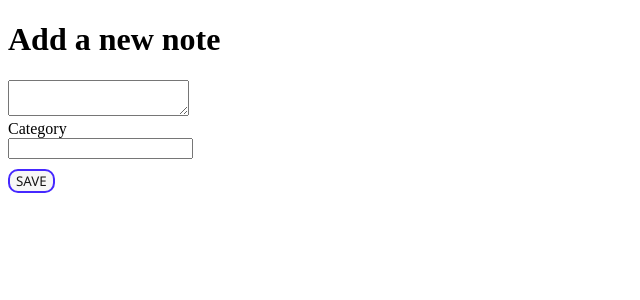
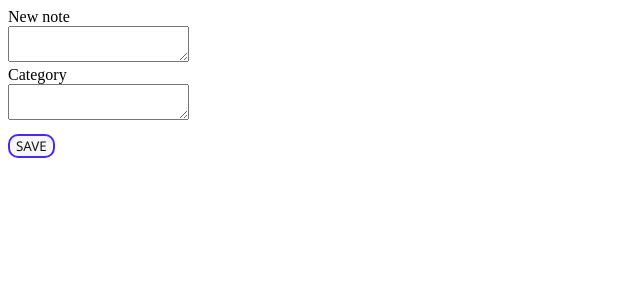
Before and after one commit to azeam/T9_notes, a React (Create React App) app in the folder home/: page /newnote in a window 1280 px wide. Shown: the top 300 px of the page, without its empty margins (0-640 px from the left). Built offline with nearby package versions, Linux system fonts and the light colour scheme; the HTML template or start-up script is replaced by a standard one.

Commit message:
Made new components

```diff
--- a/home/src/components/Button.jsx
+++ b/home/src/components/Button.jsx
@@ -1,11 +1,11 @@
 import React, { Component } from 'react';
-import './button.css';
+import './Button.css';
 
 class Button extends Component {
     render(){
         return(
             <div>
-                <button className="btn" onClick={this.props.onClick}>{this.props.label}</button>
+                <button className={this.props.className} onClick={this.props.onClick}>{this.props.label}</button>
             </div>
         );
     }
--- /dev/null
+++ b/home/src/components/TextArea.jsx
@@ -0,0 +1,14 @@
+import React, { Component } from 'react';
+
+class TextArea extends Component{
+    render(){
+        return(
+            <div>
+                <label for={this.props.name}>{this.props.label}</label><br/>
+                <textarea name={this.props.name} id={this.props.id} onChange={this.props.onChange}></textarea><br/>
+            </div>
+        );
+    }
+}
+
+export default (TextArea);
--- a/home/src/components/noteForm.js
+++ /dev/null
@@ -1,20 +0,0 @@
-import React, { Component } from 'react';
-
-class noteForm extends Component{
-    render(){
-        return(
-            <div className="noteForm">
-                <h1>
-                    Add a new note
-                </h1>
-                <form>
-                    <textarea className="textNote"></textarea><br/>
-                    <label>Category</label><br/>
-					<input type="text" id="category" name="category" onChange={this.handleChange} required /><br/>
-                </form>
-            </div>
-        );
-    }
-}
-
-export default (noteForm);
--- a/home/src/pages/NoteForm.js
+++ b/home/src/pages/NoteForm.js
@@ -1,7 +1,7 @@
 import React, { Component } from 'react';
 import axios from 'axios';
-import Button from '../components/Button';
-import Note from '../components/noteForm';
+import SubmitButton from '../components/Button';
+import NoteBody from '../components/TextArea';
 
 class NoteForm extends Component {
 	constructor(props) {
@@ -22,11 +22,11 @@ class NoteForm extends Component {
 	};
 
 	handleSubmit = (event) => {
-        event.preventDefault(); // handle form with js
+		event.preventDefault(); // handle form with js
         if(this.state.body.length > 0)
         {
 			var bodyTitle = this.state.body.split('\n', 1)[0];
-			var bodyBody = this.state.body.substring(bodyTitle.length, this.state.body.length); // Erase the title and continue
+			// var bodyBody = this.state.body.substring(bodyTitle.length, this.state.body.length); // Erase the title and continue
         }
 		const newNoteData = {
 			title: bodyTitle,
@@ -63,20 +63,11 @@ class NoteForm extends Component {
 
     render() {
 		return (
-				<div className="noteForm">
-					<Note className="noteForm" onChange={this.handleChange}></Note>
-					{/* <form className="noteForm" noValidate>
-						<label>Title</label><br/>
-						<input type="text" id="title" name="title" onChange={this.handleChange} required />
-						<br/>
-						<label>Note</label><br/>
-						<input type="text" id="note" name="body" onChange={this.handleChange} required /><br/>
-						<label>Category</label><br/>
-						<input type="text" id="category" name="category" onChange={this.handleChange} required /><br/>
-						<input type="submit" onClick={this.handleSubmit}/>
-					</form>  */}
-						<Button label="SAVE" type="submit" onClick={this.handleSubmit}></Button>
-				</div>
+			<div className="noteForm">
+				<NoteBody id="body" label="New note" name="body" onChange={this.handleChange}></NoteBody>
+				<NoteBody  id="category" label="Category" name="category" onChange={this.handleChange}></NoteBody>
+				<SubmitButton className="btn btnBlue" label="SAVE" type="submit" onClick={this.handleSubmit}></SubmitButton>
+			</div>
 		);
 	}
 }
```
Also changed, not shown: home/src/components/Input.jsx (added, +14 -0 lines), home/src/components/button.css (+0 -8 lines), home/src/components/TextArea.css (added), home/src/components/noteFormStyle.css (deleted).
